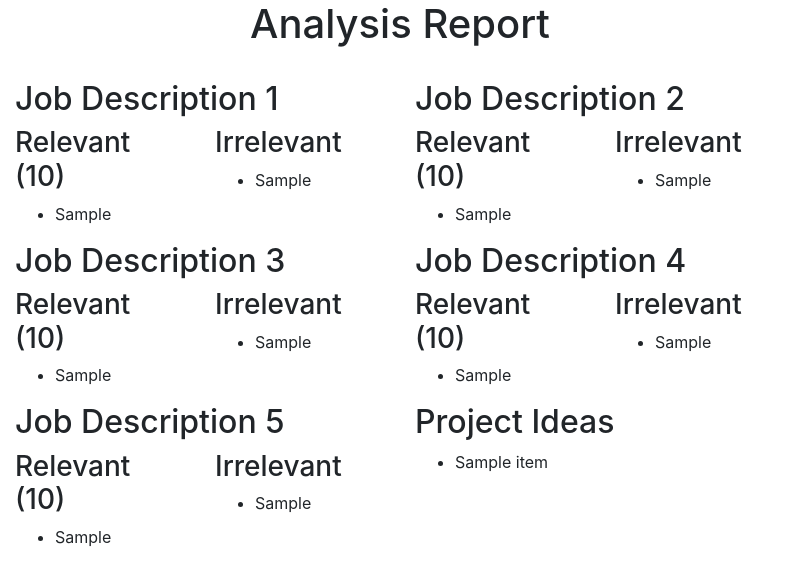
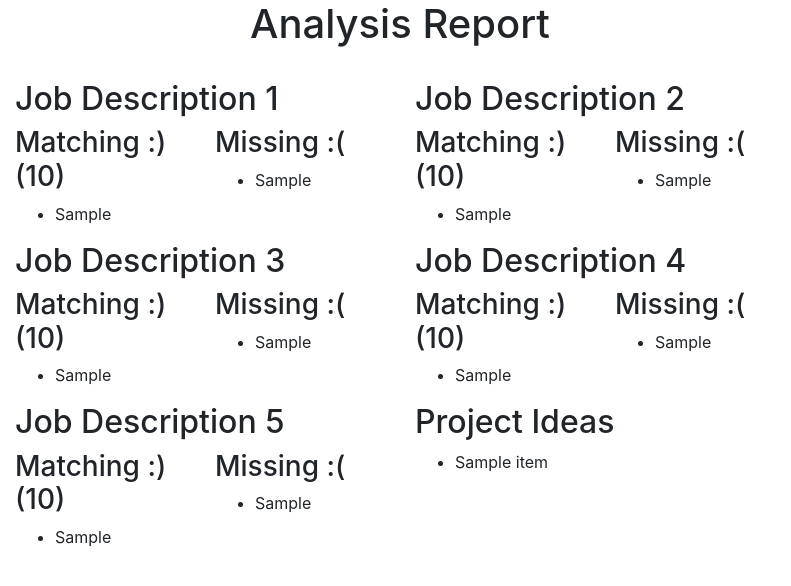
Before and after one commit to manjrekarom/resume-analyzer, a Django app: template hackathon/templates/result.html in a window 1280 px wide. Shown: the top 586 px of the page, without its empty margins (0-791 px from the left). Run offline with Django 4.2, Linux system fonts and the light colour scheme; the template is opened without the code that fills it: most values are stand-ins (such as "Sample title", 1, 10 or a date in 2020).

Commit message:
Latest working version

```diff
--- a/hackathon/settings.py
+++ b/hackathon/settings.py
@@ -125,9 +125,9 @@ DATASETS_PATH = './datasets'
 SIMILARITY = 'TFIDF'  # other values (not implemented): 'BM25', 'msmarco(-MiniLM-L-6-v3)'
 
 # keyphrase
-KEYPHRASE = 'KeyBERT'  # other values (not implemented): 'KeyBERT'
+KEYPHRASE = 'RAKE'  # other values (not implemented): 'KeyBERT'
 TOP_P = 0.8
-KP_THRESHOLD = 0.55  # high precision
+KP_THRESHOLD = 0.4  # high precision
 KP_LM = 'all-MiniLM-L6-v2'
 
 # recommender
--- a/hackathon/templates/result.html
+++ b/hackathon/templates/result.html
@@ -32,7 +32,7 @@
                     <h2>Job Description 1</h2>
                     <div class="row" id="jb1">
                         <div class="col-sm-6">
-                            <h3>Relevant ({{ sim_scores.0|floatformat }})</h3>
+                            <h3>Matching :) ({{ sim_scores.0|floatformat }})</h3>
                             <ul>
                             {% for item in rel.0|slice:"0:5" %}
                                 <li>{{ item.0 }}</li>
@@ -40,7 +40,7 @@
                             </ul>
                         </div>
                         <div class="col-sm-6">
-                            <h3>Irrelevant</h3>
+                            <h3>Missing :(</h3>
                             <ul>
                             {% for item in irrel.0|slice:"0:5" %}
                                 <li>{{ item.0 }}</li>
@@ -53,7 +53,7 @@
                     <h2>Job Description 2</h2>
                     <div class="row" id="jb2">
                         <div class="col-sm-6">
-                            <h3>Relevant ({{ sim_scores.1|floatformat }})</h3>
+                            <h3>Matching :) ({{ sim_scores.1|floatformat }})</h3>
                             <ul>
                             {% for item in rel.1|slice:"0:5" %}
                                 <li>{{ item.0 }}</li>
@@ -61,7 +61,7 @@
                             </ul>
                         </div>
                         <div class="col-sm-6">
-                            <h3>Irrelevant</h3>
+                            <h3>Missing :(</h3>
                             <ul>
                             {% for item in irrel.1|slice:"0:5" %}
                                 <li>{{ item.0 }}</li>
@@ -76,7 +76,7 @@
                     <h2>Job Description 3</h2>
                     <div class="row" id="jb3">
                         <div class="col-sm-6">
-                            <h3>Relevant ({{ sim_scores.2|floatformat }})</h3>
+                            <h3>Matching :) ({{ sim_scores.2|floatformat }})</h3>
                             <ul>
                             {% for item in rel.2|slice:"0:5" %}
                                 <li>{{ item.0 }}</li>
@@ -84,7 +84,7 @@
                             </ul>
                         </div>
                         <div class="col-sm-6">
-                            <h3>Irrelevant</h3>
+                            <h3>Missing :(</h3>
                             <ul>
                             {% for item in irrel.2|slice:"0:5" %}
                                 <li>{{ item.0 }}</li>
@@ -97,7 +97,7 @@
                     <h2>Job Description 4</h2>
                     <div class="row" id="jb4">
                         <div class="col-sm-6">
-                            <h3>Relevant ({{ sim_scores.3|floatformat }})</h3>
+                            <h3>Matching :) ({{ sim_scores.3|floatformat }})</h3>
                             <ul>
                             {% for item in rel.3|slice:"0:5" %}
                                 <li>{{ item.0 }}</li>
@@ -105,7 +105,7 @@
                             </ul>
                         </div>
                         <div class="col-sm-6">
-                            <h3>Irrelevant</h3>
+                            <h3>Missing :(</h3>
                             <ul>
                             {% for item in irrel.3|slice:"0:5" %}
                                 <li>{{ item.0 }}</li>
@@ -120,7 +120,7 @@
                     <h2>Job Description 5</h2>
                     <div class="row" id="jb5">
                         <div class="col-sm-6">
-                            <h3>Relevant ({{ sim_scores.4|floatformat }})</h3>
+                            <h3>Matching :) ({{ sim_scores.4|floatformat }})</h3>
                             <ul>
                             {% for item in rel.4|slice:"0:5" %}
                                 <li>{{ item.0 }}</li>
@@ -128,7 +128,7 @@
                             </ul>
                         </div>
                         <div class="col-sm-6">
-                            <h3>Irrelevant</h3>
+                            <h3>Missing :(</h3>
                             <ul>
                             {% for item in irrel.4|slice:"0:5" %}
                                 <li>{{ item.0 }}</li>
```
Also changed, not shown: hackathon/templates/home.html (+10 -8 lines), scaleup/views.py (+8 -7 lines).
